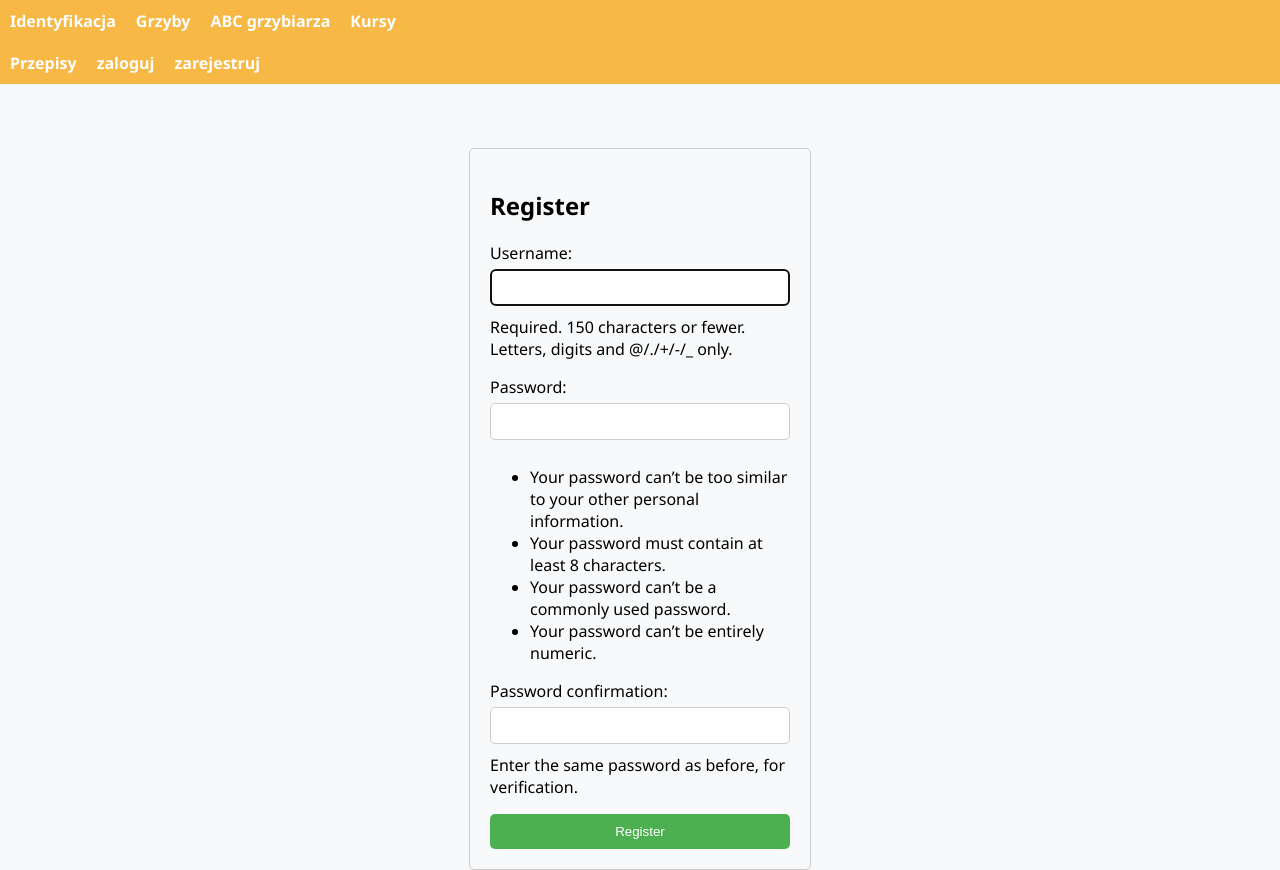
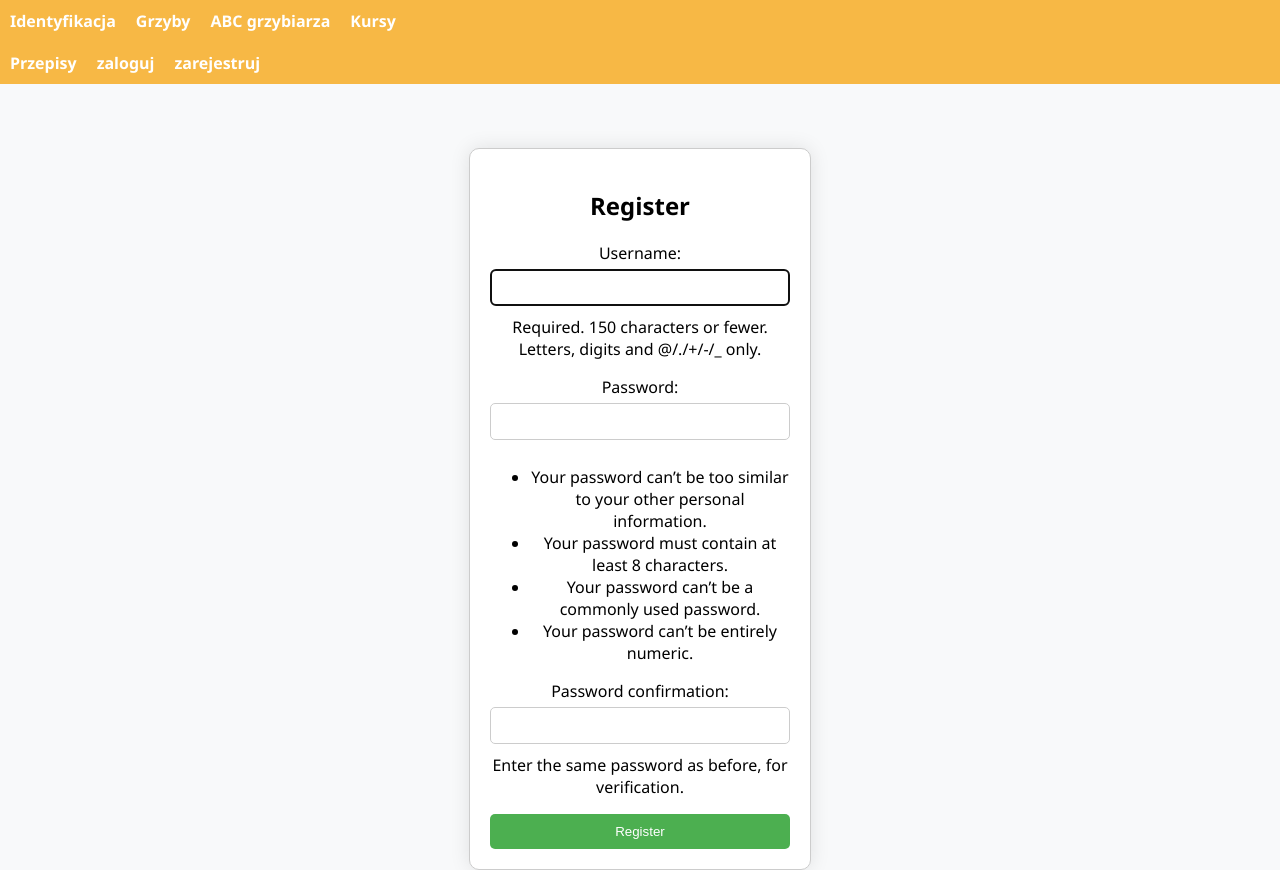
Before and after one commit to P1X2/Mashroom_identification_app, a Django app: page /register/ in a window 1280 px wide. Run offline with Django 5.2, Linux system fonts and the light colour scheme.

Commit message:
login, register -> added shadow

```diff
--- a/static/styles/style.css
+++ b/static/styles/style.css
@@ -26,6 +26,14 @@
   border: 1px solid #ccc;
   border-radius: 5px;
   padding: 20px;
+  /* width: 380px;
+  padding: 30px; */
+  background-color: #fff;
+  border-radius: 10px;
+  box-shadow: 0 0 20px rgba(0, 0, 0, 0.1);
+  text-align: center;
+  align-items: center;
+
 }
 
 /* Styl dla etykiet */
```
